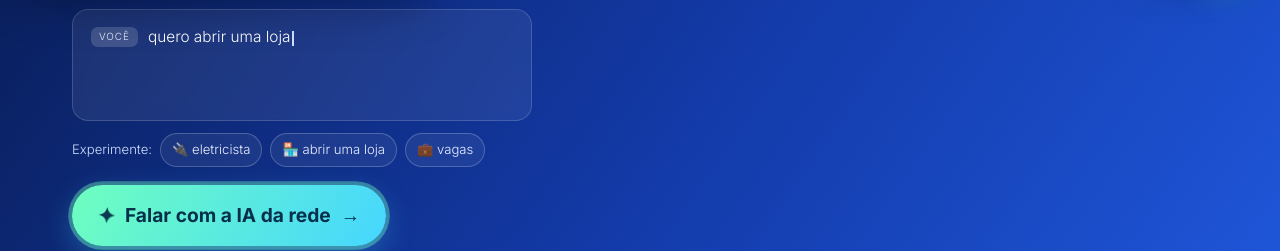
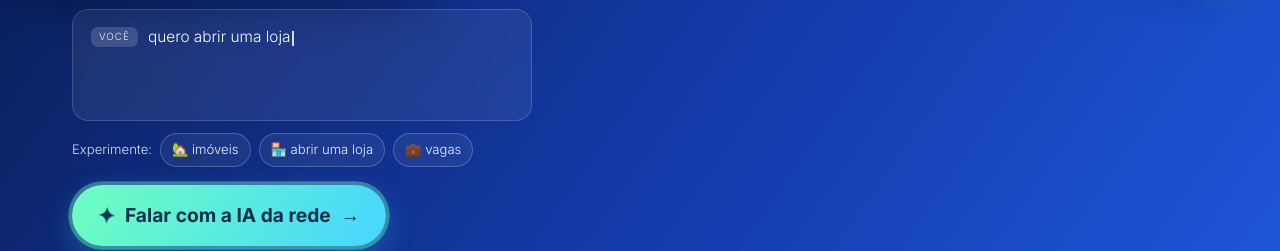
Before and after one commit to Nativeterritorial/paulokasmirscki, a Next.js app: page / in a window 1280 px wide. Shown: the part 800-1051 px from the top of the page. Built offline with nearby package versions, Linux system fonts and the light colour scheme; a web font is replaced by a local one.

Commit message:
Hero: atalho Imóveis no lugar de eletricista
Co-Authored-By: Claude Opus 5.5 <noreply@anthropic.com>

```diff
--- a/app/hero-ai.js
+++ b/app/hero-ai.js
@@ -13,7 +13,7 @@ const EXAMPLES = [
 
 // atalhos: entram na área com a pergunta já escrita
 const ATALHOS = [
-  { label: "🔌 eletricista", q: "Preciso de um eletricista" },
+  { label: "🏡 imóveis", q: "Quero comprar ou vender um imóvel" },
   { label: "🏪 abrir uma loja", q: "Quero abrir uma loja" },
   { label: "💼 vagas", q: "Estou contratando, quero divulgar uma vaga" },
 ];
```
